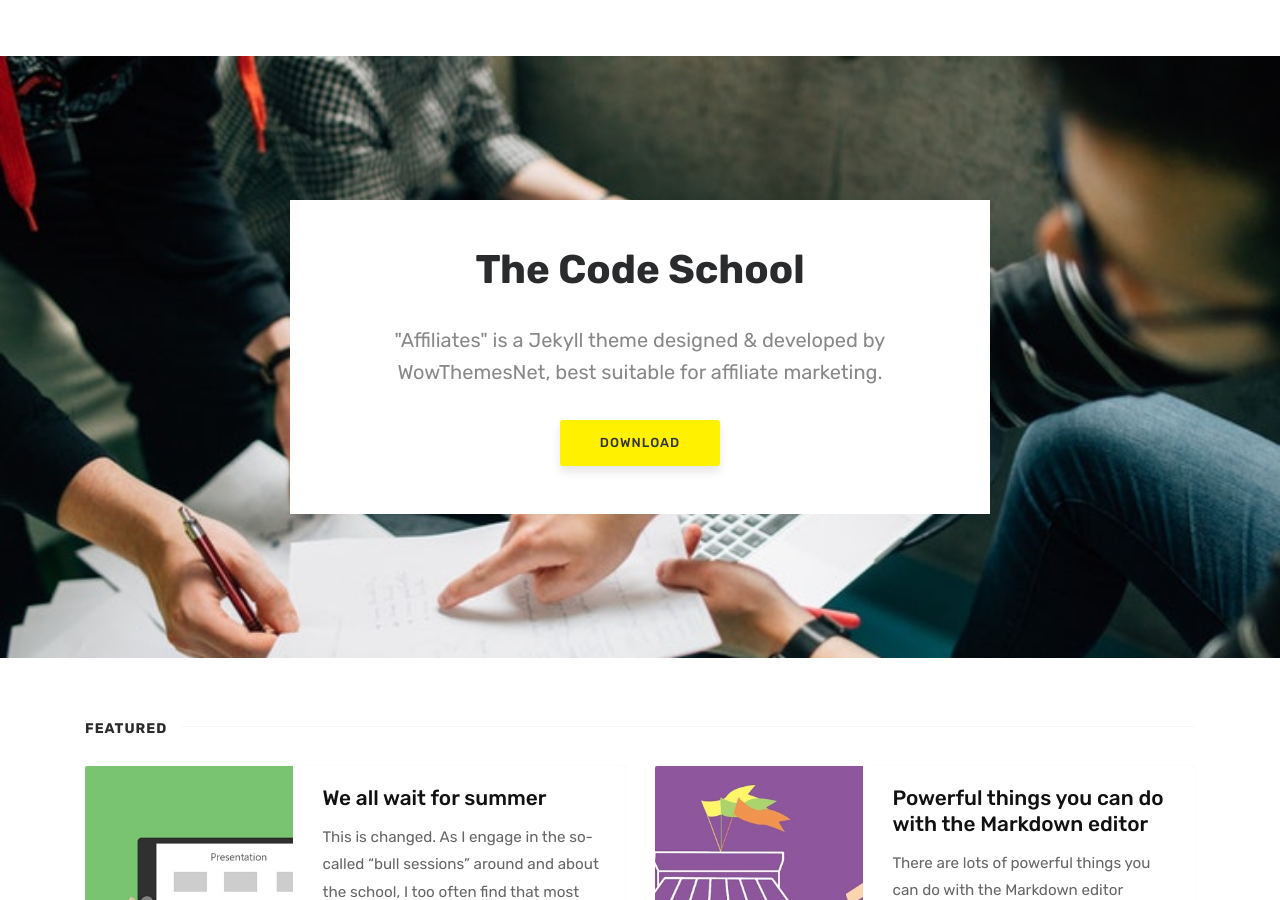
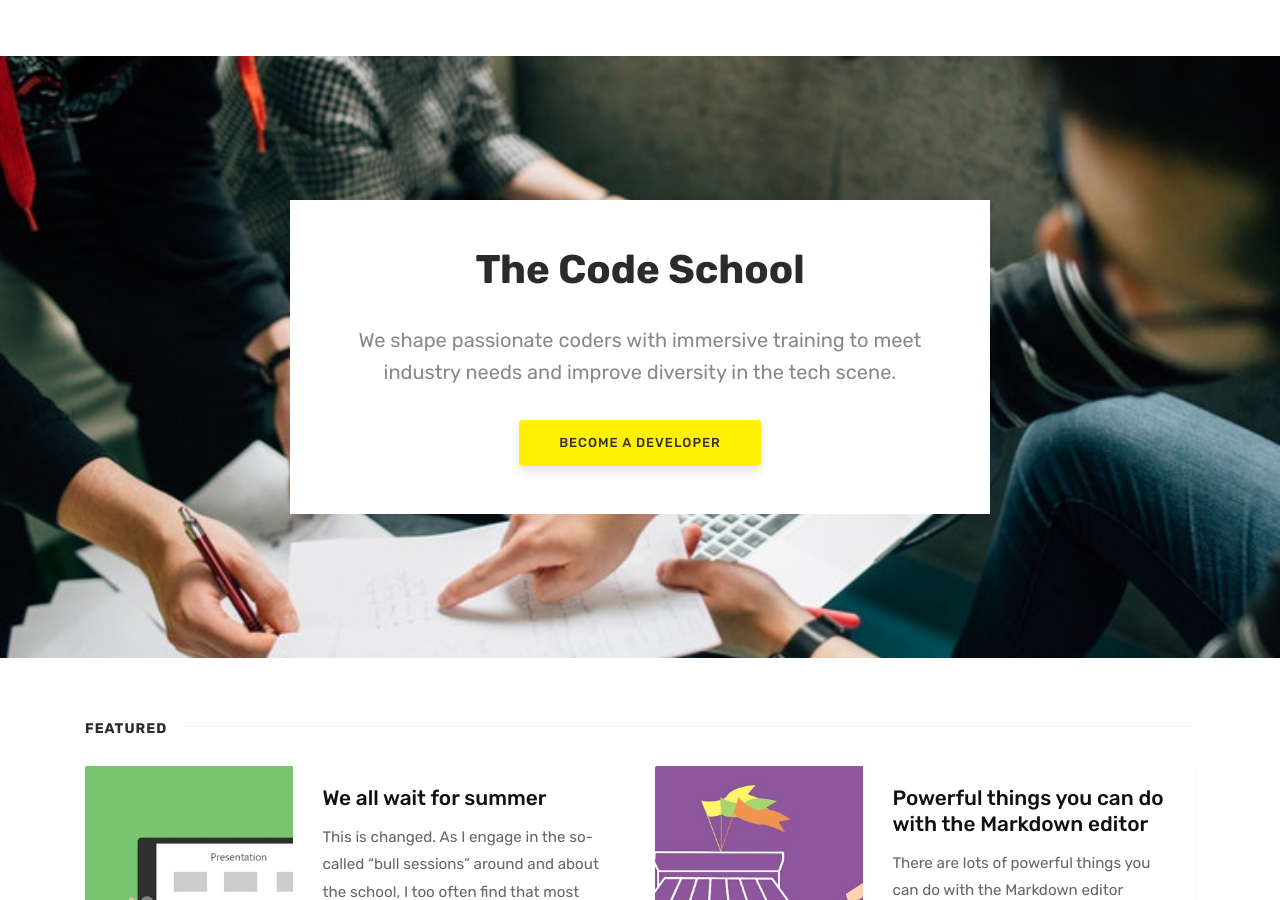
Before and after one commit to the-code-school/tcs-page, a Jekyll site: the page built from index.html, in a window 1280 px wide and 900 px high. Built offline with Jekyll 4.4.1, drawn with Linux system fonts in a browser that asks for light colours; the list of posts is cut into pages by our own code; comment, search, counter and statistics services are not loaded.

Commit message:
Update index.html

```diff
--- a/index.html
+++ b/index.html
@@ -13,8 +13,8 @@
 <section class="intro">
     <div class="wrapintro">
         <h1>The Code School</h1>
-        <h2 class="lead">"Affiliates" is a Jekyll theme designed & developed by WowThemesNet, best suitable for affiliate marketing.</h2>
-        <a target="_blank" href="https://gum.co/affiliates-jekyll-template" class="btn">Download</a>
+        <h2 class="lead">We shape passionate coders with immersive training to meet industry needs and improve diversity in the tech scene.</h2>
+        <a target="_blank" href="#" class="btn">Become a Developer</a>
     </div>
 </section>
 
```
